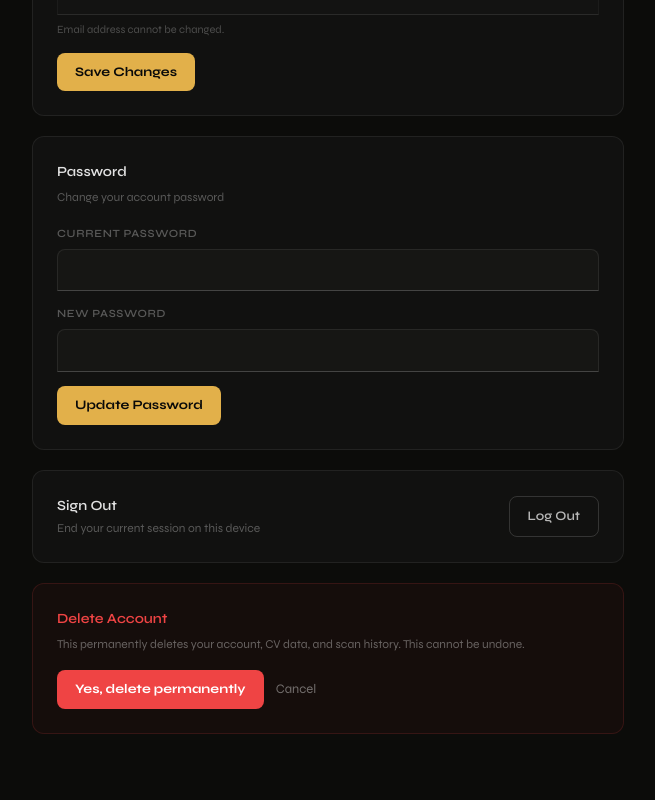
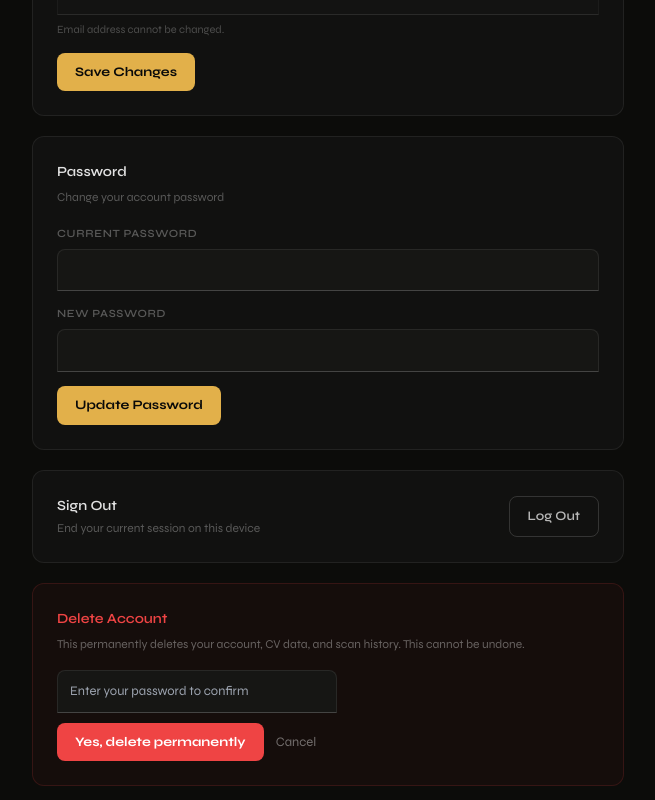
Before and after one commit to TashifToor/TalentIQ_Agent, a Next.js app in the folder talentiq/: page /candidate/dashboard/settings in a window 1280 px wide. Both pictures are taken after a click on the button "Delete my account". Shown: the part 403-1203 px from the top of the page, without its empty margins (312-967 px from the left). Built offline with nearby package versions, Linux system fonts and the light colour scheme; no server answers.

Commit message:
upgrade candidate setting page

```diff
--- a/talentiq/app/candidate/dashboard/settings/page.tsx
+++ b/talentiq/app/candidate/dashboard/settings/page.tsx
@@ -19,6 +19,8 @@ export default function CandidateSettings() {
 
   const [showDeleteConfirm, setShowDeleteConfirm] = useState(false)
   const [deleting, setDeleting] = useState(false)
+  const [deletePassword, setDeletePassword] = useState('')
+  const [deleteError, setDeleteError] = useState('')
 
   useEffect(() => {
     api.me().then((u: any) => {
@@ -66,12 +68,15 @@ export default function CandidateSettings() {
   }
 
   const handleDelete = async () => {
+    if (!deletePassword.trim()) { setDeleteError('Enter your password to confirm.'); return }
     setDeleting(true)
+    setDeleteError('')
     try {
-      await api.deleteAccount()
+      await api.deleteAccount(deletePassword)
       localStorage.removeItem('token')
       router.push('/')
-    } catch (err) {
+    } catch (err: any) {
+      setDeleteError(err.message || 'Failed to delete account.')
       setDeleting(false)
     }
   }
@@ -173,13 +178,23 @@ export default function CandidateSettings() {
               Delete my account
             </button>
           ) : (
+            <div>
+              <input
+                type="password"
+                value={deletePassword}
+                onChange={e => setDeletePassword(e.target.value)}
+                placeholder="Enter your password to confirm"
+                style={{ ...inputStyle, marginBottom: 10, maxWidth: 280 }}
+              />
+              {deleteError && <div style={{ fontSize: 12, color: '#ef4444', marginBottom: 10 }}>{deleteError}</div>}
               <div style={{ display: 'flex', alignItems: 'center', gap: 12 }}>
                 <button onClick={handleDelete} disabled={deleting} style={{ background: '#ef4444', color: '#fff', fontSize: 13, fontWeight: 700, padding: '9px 18px', borderRadius: 8, border: 'none', cursor: 'pointer', fontFamily: 'Syne, sans-serif' }}>
                   {deleting ? 'Deleting…' : 'Yes, delete permanently'}
                 </button>
-              <button onClick={() => setShowDeleteConfirm(false)} style={{ background: 'none', border: 'none', color: 'rgba(255,255,255,.4)', fontSize: 13, cursor: 'pointer', fontFamily: 'Syne, sans-serif' }}>
+                <button onClick={() => { setShowDeleteConfirm(false); setDeletePassword(''); setDeleteError('') }} style={{ background: 'none', border: 'none', color: 'rgba(255,255,255,.4)', fontSize: 13, cursor: 'pointer', fontFamily: 'Syne, sans-serif' }}>
                   Cancel
                 </button>
+              </div>
             </div>
           )}
         </div>
```
Lines whose indentation alone changed are shown as unchanged.
